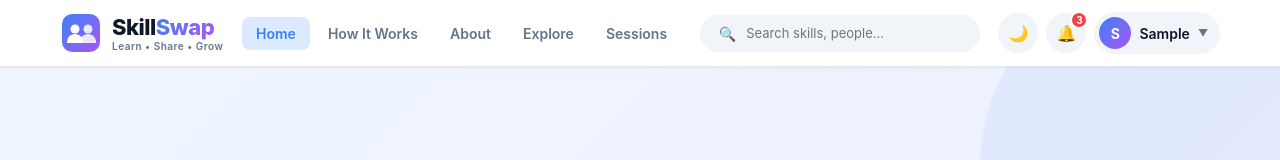
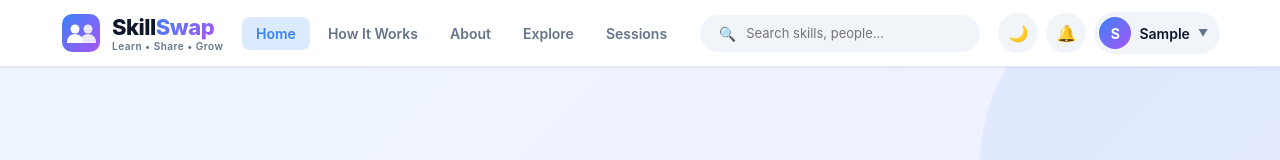
Before and after one commit to tharukasewmini1230-creator/SkillConnect, a React (Vite) app in the folder frontend/: page / in a window 1280 px wide. Shown: the top 160 px of the page. Built offline with nearby package versions, Linux system fonts and the light colour scheme; no server answers; sample sign-in values are in the browser's storage.

Commit message:
feat: add Notifications route and update Sidebar item, remove badge from Navbar

```diff
--- a/frontend/src/App.jsx
+++ b/frontend/src/App.jsx
@@ -18,6 +18,7 @@ import BookSession from './pages/BookSession';
 import Messages from './pages/Messages';
 import Achievements from './pages/Achievements';
 import { SocketProvider } from './context/SocketContext';
+import Notifications from './pages/Notifications';
 
 // Protected Route Component
 const ProtectedRoute = ({ children }) => {
@@ -34,7 +35,7 @@ const Layout = ({ children }) => {
   const location = useLocation();
 
   // These pages have their own layout (with Sidebar), so no Navbar/Footer
-  const pagesWithSidebar = ['/dashboard', '/sessions', '/profile', '/leaderboard', '/settings', '/book', '/messages', '/achievements'];
+  const pagesWithSidebar = ['/dashboard', '/sessions', '/profile', '/leaderboard', '/settings', '/messages', '/achievements', '/notifications'];
   const shouldHideNavbar = pagesWithSidebar.some((path) =>
     location.pathname.startsWith(path)
   );
@@ -74,6 +75,7 @@ function App() {
               <Route path="/book/:mentorId" element={<ProtectedRoute><BookSession /></ProtectedRoute>} />
               <Route path="/messages" element={<ProtectedRoute><Messages /></ProtectedRoute>} />
               <Route path="/achievements" element={<ProtectedRoute><Achievements /></ProtectedRoute>} />
+              <Route path="/notifications" element={<ProtectedRoute><Notifications /></ProtectedRoute>} />
             </Routes>
           </Layout>
         </Router>
--- a/frontend/src/components/Navbar.jsx
+++ b/frontend/src/components/Navbar.jsx
@@ -232,24 +232,6 @@ const Navbar = () => {
                   }}
                 >
                   🔔
-                  <span style={{
-                    position: 'absolute',
-                    top: '-2px',
-                    right: '-2px',
-                    background: '#EF4444',
-                    color: '#fff',
-                    fontSize: '10px',
-                    fontWeight: '700',
-                    width: '18px',
-                    height: '18px',
-                    borderRadius: '50%',
-                    display: 'flex',
-                    alignItems: 'center',
-                    justifyContent: 'center',
-                    border: '2px solid var(--white)'
-                  }}>
-                    3
-                  </span>
                 </button>
 
                 {showNotifications && (
--- a/frontend/src/components/Sidebar.jsx
+++ b/frontend/src/components/Sidebar.jsx
@@ -27,7 +27,7 @@ const Sidebar = () => {
       section: 'Connect',
       items: [
         { path: '/messages', label: 'Messages', icon: '💬' },
-        { path: '/notifications', label: 'Notifications', icon: '🔔', badge: 2, comingSoon: true }
+        { path: '/notifications', label: 'Notifications', icon: '🔔' }
       ]
     },
     {
```
